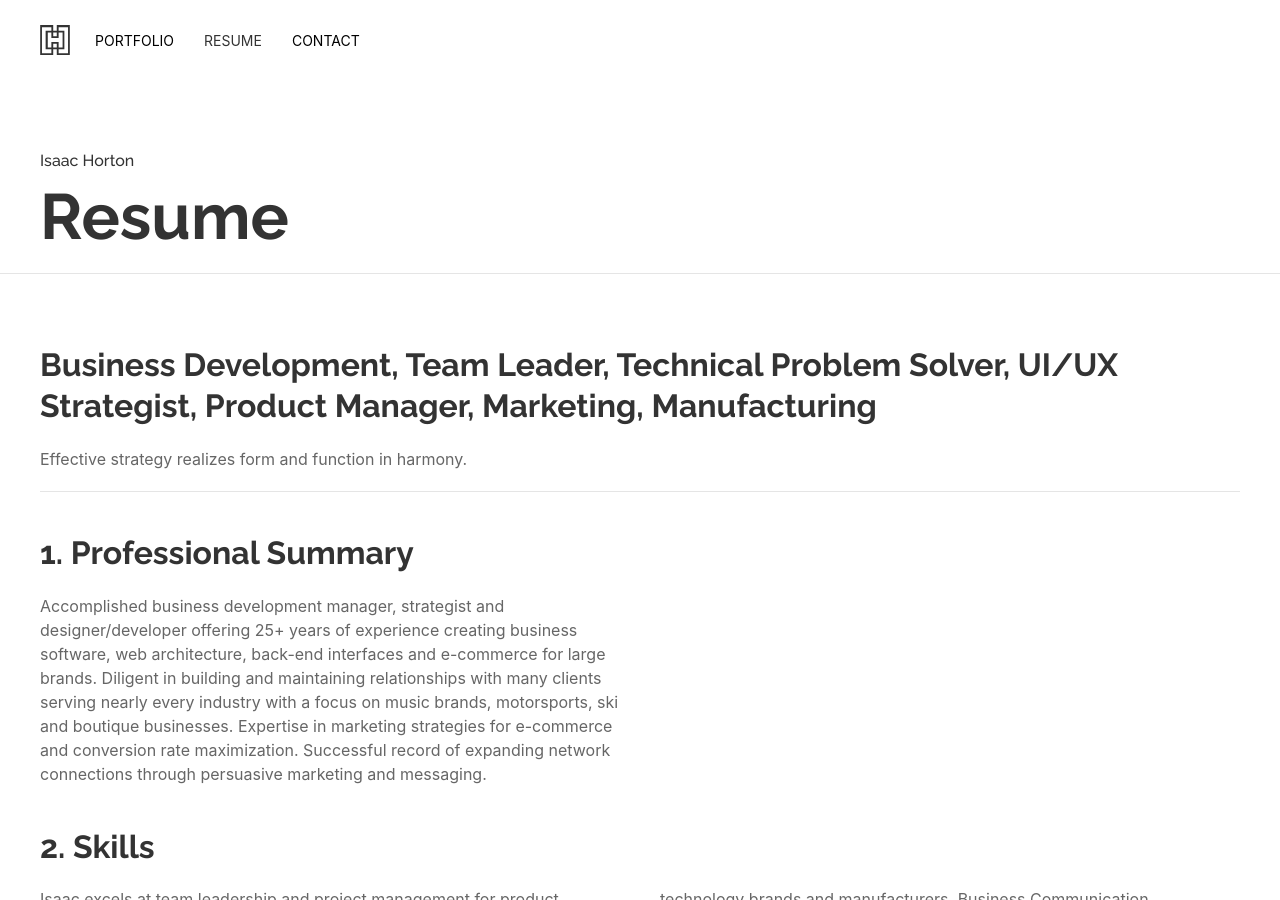
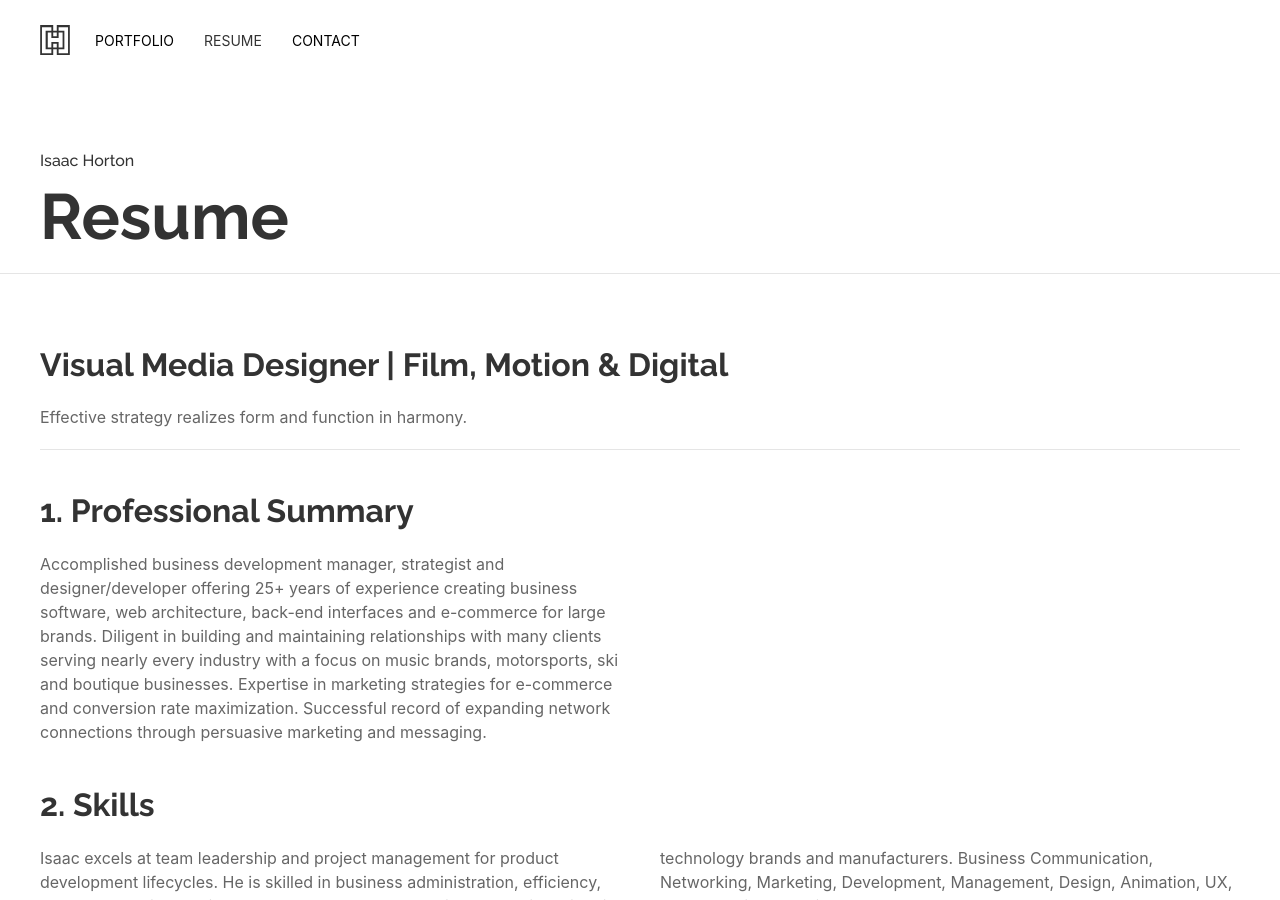
Before and after one commit to kre8t/kre8t.github.io, a Jekyll site: the page built from _pages/resume.md, in a window 1280 px wide and 900 px high. Built offline with Jekyll 4.4.1, drawn with Linux system fonts in a browser that asks for light colours.

Commit message:
Update resume.md

```diff
--- a/_pages/resume.md
+++ b/_pages/resume.md
@@ -5,7 +5,7 @@ layout: page
 subheading: Isaac Horton
 ---
 
-## Business Development, Team Leader, Technical Problem Solver, UI/UX Strategist, Product Manager, Marketing, Manufacturing
+## Visual Media Designer | Film, Motion & Digital
 
 Effective strategy realizes form and function in harmony.
 <hr>
```
